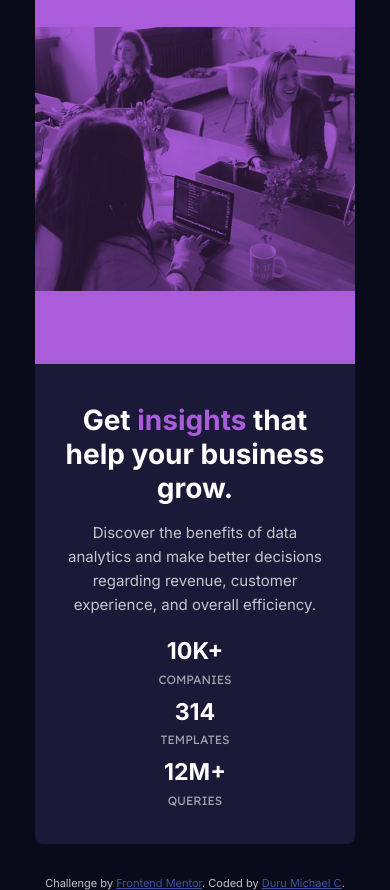
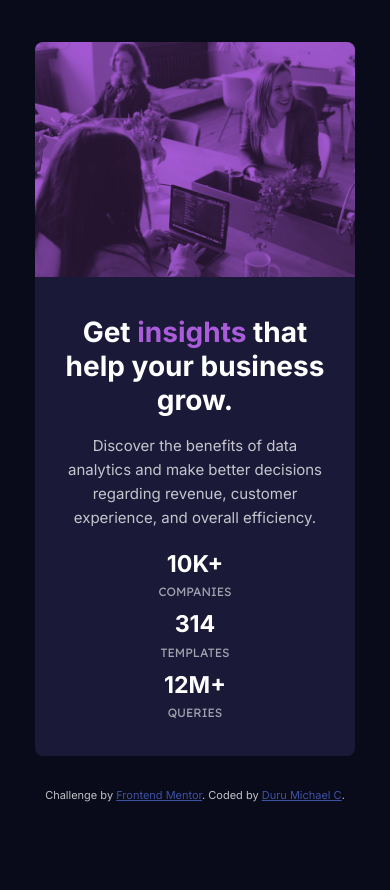
Before and after one commit to Mikael-duru/Stats-preview-card-component, a plain HTML site: page index.html in a window 390 px wide. After the commit the page ends 844 px from the top, so only its background shows below. Drawn offline with Linux system fonts and the light colour scheme.

Commit message:
update css hero-bg

```diff
--- a/style.css
+++ b/style.css
@@ -82,8 +82,9 @@ main {
 
 .hero-bg {
   width: 100%;
-  height: 410px;
+  height: 100%;
   background-color: var(--soft-violet);
+  border-radius: 0 1rem 1rem 0;
 }
 
 .hero-bg .hero {
@@ -91,8 +92,7 @@ main {
   mix-blend-mode: multiply;
   opacity: 80%;
   width: 100%;
-  height: 100%;
-  border-radius: 0 1rem 1rem 0;
+  height: 410px;
 }
 
 .hero-text {
@@ -159,7 +159,7 @@ main {
     width: 940px;
   }
 
-  .hero {
+  .hero-bg .hero {
     height: 330px;
   }
 
@@ -191,10 +191,13 @@ main {
     gap: 0rem;
   }
 
-  .hero {
-    background: hsla(277, 64%, 61%, .8) url(./images/image-header-mobile.jpg) no-repeat center/contain;
+  .hero-bg {
+    border-radius: 1rem 1rem 0 0;
+  }
+
+  .hero-bg .hero {
+    background: url(./images/image-header-mobile.jpg) no-repeat center/contain;
     height: 235px;
-    border-radius: 1rem 1rem 0 0;
   }
 
   .hero-text {
```
